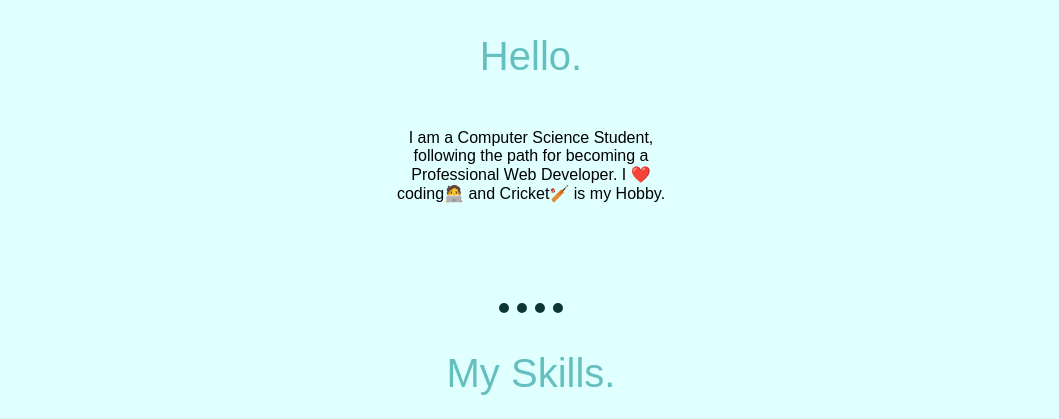
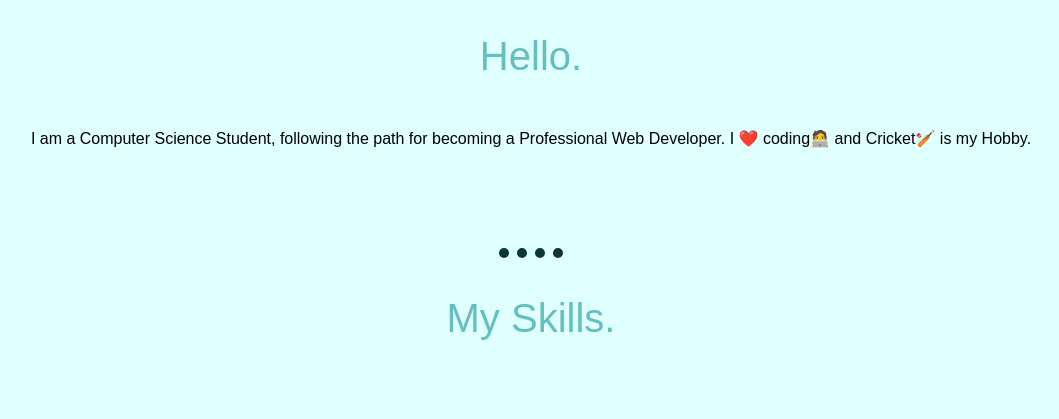
Before and after one commit to AlokKumar-7/Alok-PersonalSite, a plain HTML site: page index.html in a window 1280 px wide. Shown: the part 1160-1579 px from the top of the page, without its empty margins (109-1168 px from the left). Drawn offline with Linux system fonts and the light colour scheme.

Commit message:
Update styles.css

```diff
--- a/CSS/styles.css
+++ b/CSS/styles.css
@@ -44,8 +44,8 @@ p{
   margin-left: -50%;
 }
 .c1{
-  padding-left: 500px;
-  padding-right: 500px;
+  padding-left: 100px;
+  padding-right: 100px;
   margin:50px auto 100px auto;
 }
 .dp{
```
